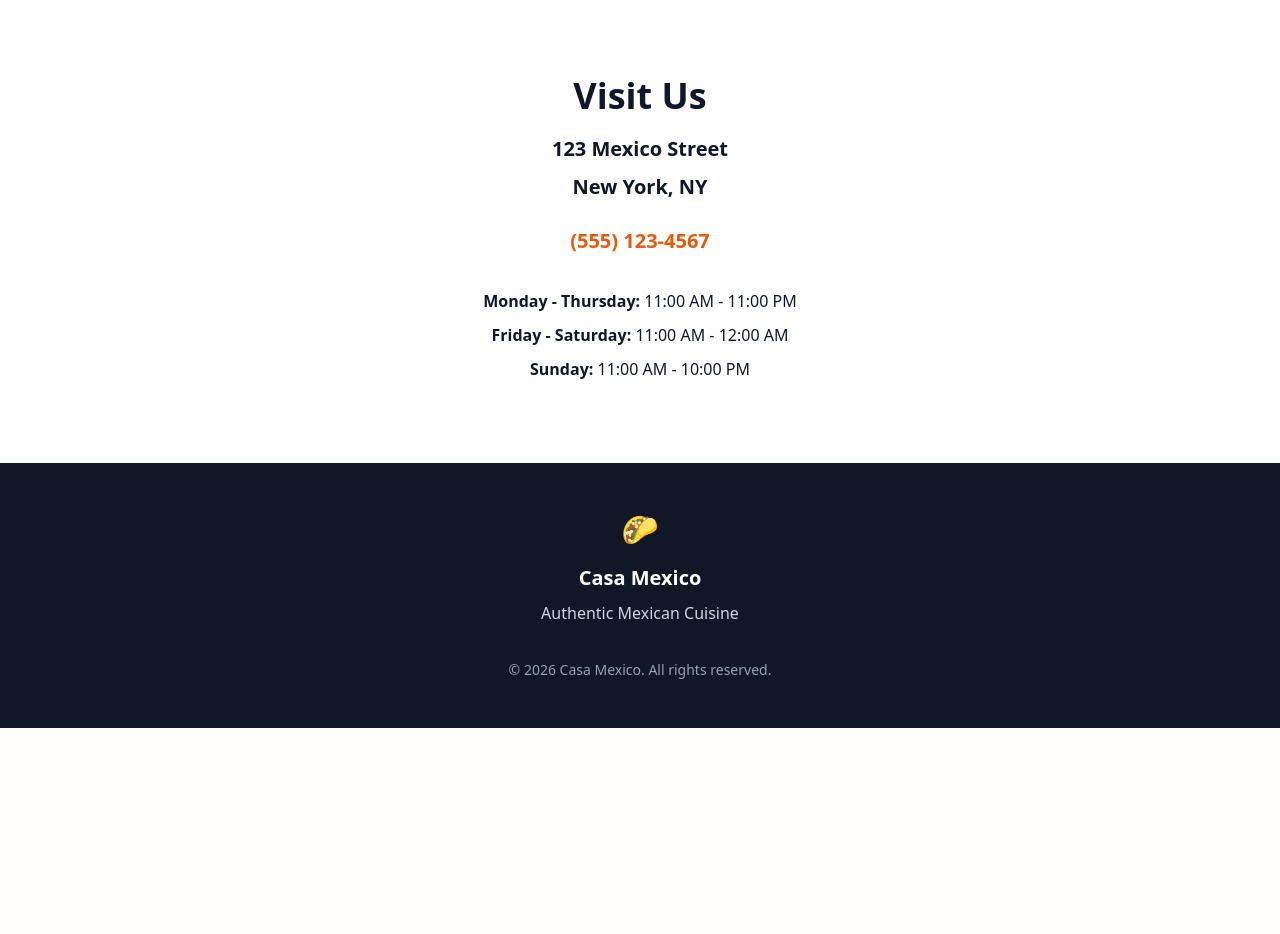
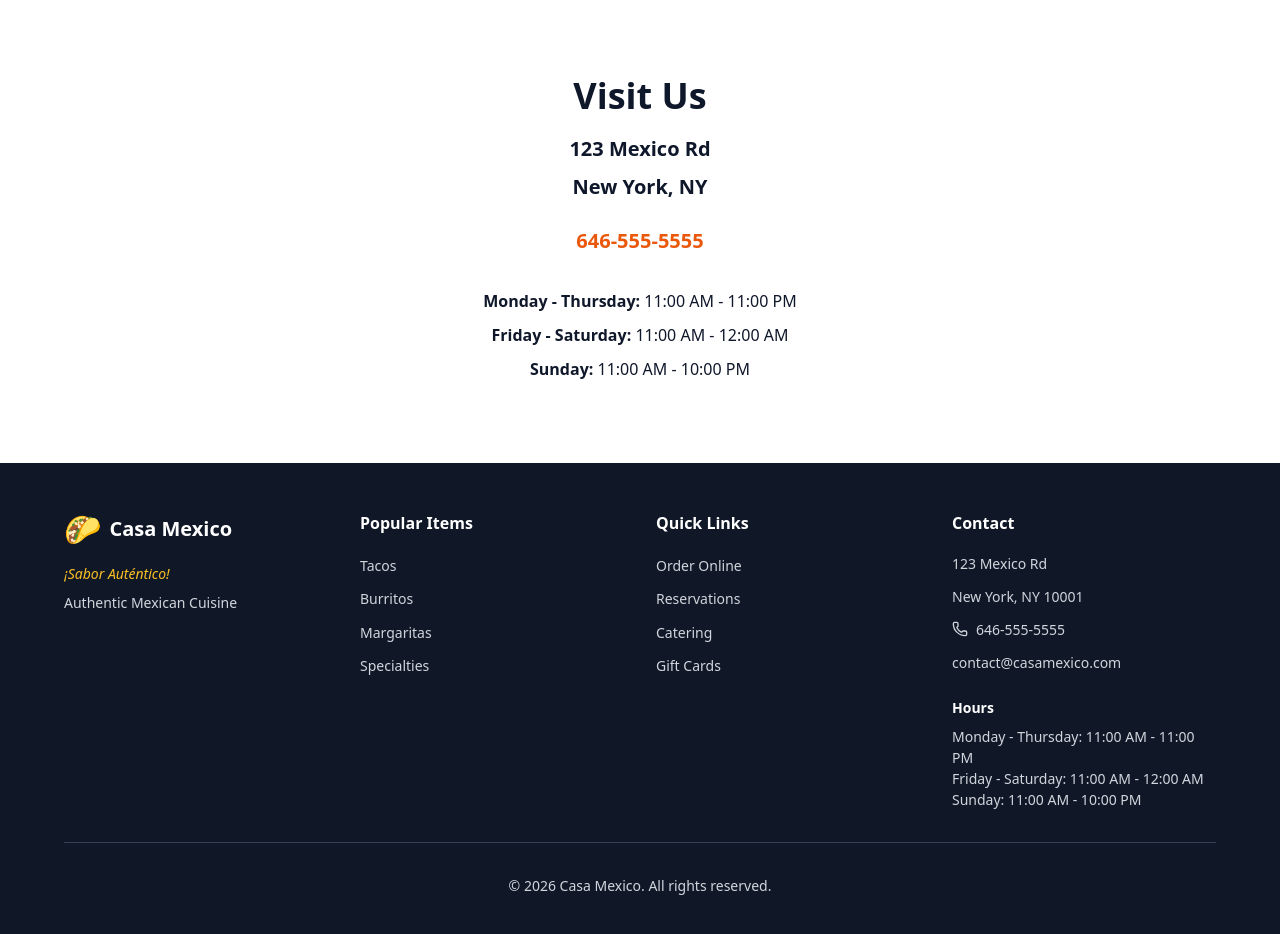
Before and after one commit to johntang99/casa-mexico, a Next.js app: page /contact in a window 1280 px wide. Shown: the part 380-1314 px from the top of the page. Before the commit the page ends 1108 px from the top, so only its background shows below. Built offline with nearby package versions, Linux system fonts and the light colour scheme.

Commit message:
Complete: Update NAP info, enhance About page, complete footer

```diff
--- a/app/about/page.tsx
+++ b/app/about/page.tsx
@@ -1,31 +1,155 @@
 import Image from 'next/image';
+import Link from 'next/link';
 import type { Metadata } from 'next';
+import { Users, Heart, Star, Award } from 'lucide-react';
 
 export const metadata: Metadata = {
   title: 'About | Casa Mexico',
-  description: 'Learn about our authentic Mexican cuisine and family traditions.',
+  description: 'Learn about our authentic Mexican cuisine, family traditions, and vibrant atmosphere.',
 };
 
 export default function AboutPage() {
   return (
     <main>
-      <section className="py-20 px-4 bg-gradient-to-br from-[var(--backdrop-primary)] to-[var(--backdrop-secondary)]">
-        <div className="container mx-auto max-w-4xl text-center">
-          <h1 className="text-display mb-6">Our Story</h1>
-          <p className="text-subheading text-gray-600">Authentic Mexican flavors, family traditions</p>
+      {/* Hero with Slogan */}
+      <section className="relative py-32 px-4 overflow-hidden">
+        <Image
+          src="https://images.unsplash.com/photo-1517248135467-4c7edcad34c4?w=1600&q=80"
+          alt="Mexican restaurant"
+          fill
+          className="object-cover"
+          sizes="100vw"
+        />
+        <div className="absolute inset-0 bg-gradient-to-r from-black/90 via-black/70 to-black/50"></div>
+
+        <div className="container mx-auto max-w-4xl relative z-10 text-center text-white">
+          <div className="text-8xl mb-8">🌮</div>
+          <h1 className="text-display md:text-[5rem] mb-8">Casa Mexico</h1>
+          <div className="max-w-3xl mx-auto">
+            <p className="text-heading mb-6 text-[var(--accent)] font-bold italic">
+              "¡Sabor Auténtico!"
+            </p>
+            <p className="text-subheading text-white/95 mb-4">
+              Authentic Flavor, Vibrant Culture
+            </p>
+          </div>
         </div>
       </section>
 
+      {/* Our Story */}
+      <section className="py-20 px-4 bg-gradient-to-br from-[var(--backdrop-primary)] to-[var(--backdrop-secondary)]">
+        <div className="container mx-auto max-w-6xl">
+          <div className="text-center mb-16">
+            <h2 className="text-display mb-6">Our Story</h2>
+            <p className="text-heading text-[var(--secondary)]">
+              Nuestra Historia
+            </p>
+          </div>
+
+          <div className="max-w-4xl mx-auto bg-white/80 backdrop-blur rounded-3xl p-12 border-4 border-[var(--secondary)]/30 shadow-2xl">
+            <p className="text-subheading text-gray-700 leading-relaxed mb-6">
+              For over 15 years, Casa Mexico has been bringing the vibrant flavors and warm hospitality of authentic Mexican cuisine to New York.
+            </p>
+            <p className="text-body text-gray-700 leading-relaxed mb-6">
+              Our recipes have been passed down through generations, preserving traditional cooking techniques and the bold, fresh flavors that make Mexican food beloved worldwide. From our handmade tortillas to our signature mole sauce, every dish celebrates Mexico's rich culinary heritage.
+            </p>
+            <p className="text-body text-gray-700 leading-relaxed">
+              We use only the freshest ingredients, authentic spices, and time-honored methods to create dishes that transport you to the heart of Mexico with every bite.
+            </p>
+          </div>
+        </div>
+      </section>
+
+      {/* Team & Traditions */}
       <section className="py-20 px-4 bg-white">
         <div className="container mx-auto max-w-6xl">
-          <div className="max-w-3xl mx-auto text-center">
-            <h2 className="text-heading mb-6">Family Recipes, Bold Flavors</h2>
-            <p className="text-body text-gray-700 leading-relaxed mb-6">
-              Casa Mexico brings authentic Mexican cuisine to New York with recipes passed down through generations. Our chef creates bold, flavorful dishes using traditional techniques and the freshest ingredients.
-            </p>
-            <p className="text-body text-gray-700 leading-relaxed">
-              From our handmade tortillas to our signature mole sauce, every dish celebrates the rich culinary heritage of Mexico.
-            </p>
+          <div className="grid md:grid-cols-2 gap-12 items-center mb-20">
+            <div className="relative h-[600px] rounded-3xl overflow-hidden border-4 border-[var(--accent)]/50 shadow-2xl">
+              <Image
+                src="https://images.unsplash.com/photo-1556910103-1c02745aae4d?w=800&q=80"
+                alt="Casa Mexico team"
+                fill
+                className="object-cover"
+                sizes="50vw"
+              />
+              <div className="absolute inset-0 bg-gradient-to-t from-black/40 to-transparent"></div>
+            </div>
+
+            <div>
+              <span className="inline-block px-6 py-3 bg-gradient-to-r from-[var(--primary-50)] to-[var(--secondary-50)] rounded-full text-small font-bold text-[var(--primary)] mb-6">
+                OUR TEAM
+              </span>
+              <h2 className="text-heading mb-6">Passionate About Mexican Cuisine</h2>
+              <p className="text-body text-gray-700 leading-relaxed mb-4">
+                Our team of experienced chefs and staff are dedicated to bringing you the most authentic Mexican dining experience. Trained in traditional methods and passionate about quality, we treat every guest like family.
+              </p>
+              <p className="text-body text-gray-700 leading-relaxed mb-6">
+                From selecting the freshest ingredients each morning to preparing each dish with care, our commitment to excellence shines through in every meal.
+              </p>
+              <div className="grid grid-cols-2 gap-4">
+                {[
+                  { icon: <Award className="w-6 h-6" />, label: '15+ Years' },
+                  { icon: <Users className="w-6 h-6" />, label: 'Expert Team' },
+                  { icon: <Heart className="w-6 h-6" />, label: 'Family Recipes' },
+                  { icon: <Star className="w-6 h-6" />, label: 'Award Winning' },
+                ].map((item, idx) => (
+                  <div key={idx} className="flex items-center gap-3 p-4 bg-gradient-to-br from-[var(--backdrop-primary)] to-[var(--backdrop-secondary)] rounded-xl border-2 border-[var(--secondary)]/20">
+                    <div className="text-[var(--primary)]">{item.icon}</div>
+                    <span className="font-semibold">{item.label}</span>
+                  </div>
+                ))}
+              </div>
+            </div>
+          </div>
+
+          {/* Restaurant Photos */}
+          <div className="text-center mb-12">
+            <h2 className="text-heading mb-4">Vibrant Atmosphere</h2>
+            <p className="text-subheading text-[var(--secondary)]">Ambiente Vibrante</p>
+          </div>
+
+          <div className="grid md:grid-cols-3 gap-6">
+            {[
+              { src: 'https://images.unsplash.com/photo-1517248135467-4c7edcad34c4?w=800&q=80', title: 'Main Dining' },
+              { src: 'https://images.unsplash.com/photo-1514933651103-005eec06c04b?w=800&q=80', title: 'Bar Area' },
+              { src: 'https://images.unsplash.com/photo-1552566626-52f8b828add9?w=800&q=80', title: 'Patio Seating' },
+            ].map((photo, idx) => (
+              <div key={idx} className="relative aspect-[4/3] rounded-2xl overflow-hidden border-4 border-[var(--secondary)]/30 shadow-xl hover:shadow-2xl transition-all group">
+                <Image
+                  src={photo.src}
+                  alt={photo.title}
+                  fill
+                  className="object-cover group-hover:scale-105 transition-transform duration-500 brightness-105"
+                  sizes="33vw"
+                />
+                <div className="absolute inset-0 bg-gradient-to-t from-black/60 to-transparent"></div>
+                <div className="absolute bottom-0 left-0 right-0 p-6 text-white">
+                  <h3 className="text-subheading font-bold">{photo.title}</h3>
+                </div>
+              </div>
+            ))}
+          </div>
+        </div>
+      </section>
+
+      {/* Why Choose Us */}
+      <section className="py-20 px-4 bg-gradient-to-br from-[var(--backdrop-primary)] to-white">
+        <div className="container mx-auto max-w-6xl">
+          <div className="text-center mb-12">
+            <h2 className="text-heading mb-4">Why Casa Mexico</h2>
+          </div>
+          <div className="grid md:grid-cols-3 gap-8">
+            {[
+              { icon: '🌮', title: 'Authentic Recipes', desc: 'Traditional family recipes' },
+              { icon: '🌿', title: 'Fresh Daily', desc: 'Ingredients sourced fresh' },
+              { icon: '🎉', title: 'Vibrant Atmosphere', desc: 'Festive, welcoming space' },
+            ].map((item, idx) => (
+              <div key={idx} className="bg-white rounded-2xl p-8 border-2 border-[var(--secondary)]/30 text-center hover:border-[var(--primary)] hover:shadow-xl transition-all">
+                <div className="text-display mb-4">{item.icon}</div>
+                <h4 className="text-body font-bold text-gray-900 mb-2">{item.title}</h4>
+                <p className="text-small text-gray-600">{item.desc}</p>
+              </div>
+            ))}
           </div>
         </div>
       </section>
--- a/app/layout.tsx
+++ b/app/layout.tsx
@@ -72,13 +72,74 @@ export default function RootLayout({
 
         {/* Footer */}
         <footer className="border-t bg-gray-900 text-white py-12 px-4">
-          <div className="container mx-auto max-w-6xl text-center">
-            <div className="text-3xl mb-4">🌮</div>
-            <h3 className="font-bold text-subheading mb-2">{siteConfig.brand.name}</h3>
-            <p className="text-gray-300 mb-8">{siteConfig.brand.tagline}</p>
-            <p className="text-small text-gray-400">
-              &copy; {new Date().getFullYear()} {siteConfig.brand.name}. All rights reserved.
-            </p>
+          <div className="container mx-auto max-w-6xl">
+            <div className="grid md:grid-cols-4 gap-8 mb-8">
+              <div>
+                <div className="flex items-center gap-2 mb-4">
+                  <span className="text-3xl">🌮</span>
+                  <h3 className="font-bold text-subheading">{siteConfig.brand.name}</h3>
+                </div>
+                <p className="text-small text-[var(--accent)] italic mb-2">
+                  {siteConfig.brand.slogan}
+                </p>
+                <p className="text-gray-300 text-small">{siteConfig.brand.tagline}</p>
+              </div>
+
+              <div>
+                <h4 className="font-bold mb-4">Popular Items</h4>
+                <ul className="space-y-2">
+                  {siteConfig.navigation.footer.menu.map((link) => (
+                    <li key={link.href}>
+                      <Link href={link.href} className="text-gray-300 hover:text-white transition-colors text-small">
+                        {link.name}
+                      </Link>
+                    </li>
+                  ))}
+                </ul>
+              </div>
+
+              <div>
+                <h4 className="font-bold mb-4">Quick Links</h4>
+                <ul className="space-y-2">
+                  {siteConfig.navigation.footer.quickLinks.map((link) => (
+                    <li key={link.href}>
+                      <Link href={link.href} className="text-gray-300 hover:text-white transition-colors text-small">
+                        {link.name}
+                      </Link>
+                    </li>
+                  ))}
+                </ul>
+              </div>
+
+              <div>
+                <h4 className="font-bold mb-4">Contact</h4>
+                <div className="space-y-3 text-small">
+                  <p className="text-gray-300">{siteConfig.contact.address.street}</p>
+                  <p className="text-gray-300">{siteConfig.contact.address.city}, {siteConfig.contact.address.state} {siteConfig.contact.address.zip}</p>
+                  <a href={siteConfig.contact.phone.href} className="text-gray-300 flex items-center gap-2 hover:text-white">
+                    <Phone className="w-4 h-4" />
+                    {siteConfig.contact.phone.display}
+                  </a>
+                  <a href={siteConfig.contact.email.href} className="text-gray-300 hover:text-white block">
+                    {siteConfig.contact.email.display}
+                  </a>
+                  <div className="pt-3">
+                    <h5 className="font-semibold mb-2">Hours</h5>
+                    {siteConfig.contact.hoursFormatted.map((hour, i) => (
+                      <p key={i} className="text-gray-300 text-small">
+                        {hour.days}: {hour.hours}
+                      </p>
+                    ))}
+                  </div>
+                </div>
+              </div>
+            </div>
+
+            <div className="border-t border-gray-700 pt-8 text-center text-small">
+              <p className="text-gray-300">
+                &copy; {new Date().getFullYear()} {siteConfig.brand.name}. All rights reserved.
+              </p>
+            </div>
           </div>
         </footer>
       </body>
--- a/lib/site.ts
+++ b/lib/site.ts
@@ -12,21 +12,21 @@ export const siteConfig = {
 
   contact: {
     phone: {
-      display: '(555) 123-4567',
-      raw: '+15551234567',
-      href: 'tel:+15551234567',
+      display: '646-555-5555',
+      raw: '+16465555555',
+      href: 'tel:+16465555555',
     },
     email: {
-      display: 'hola@casamexico.com',
-      href: 'mailto:hola@casamexico.com',
+      display: 'contact@casamexico.com',
+      href: 'mailto:contact@casamexico.com',
     },
     address: {
-      street: '123 Mexico Street',
+      street: '123 Mexico Rd',
       city: 'New York',
       state: 'NY',
-      zip: '10003',
+      zip: '10001',
       country: 'United States',
-      full: '123 Mexico Street, New York, NY 10003',
+      full: '123 Mexico Rd, New York, NY 10001',
     },
     hours: {
       monday: { open: '11:00 AM', close: '11:00 PM' },
```
